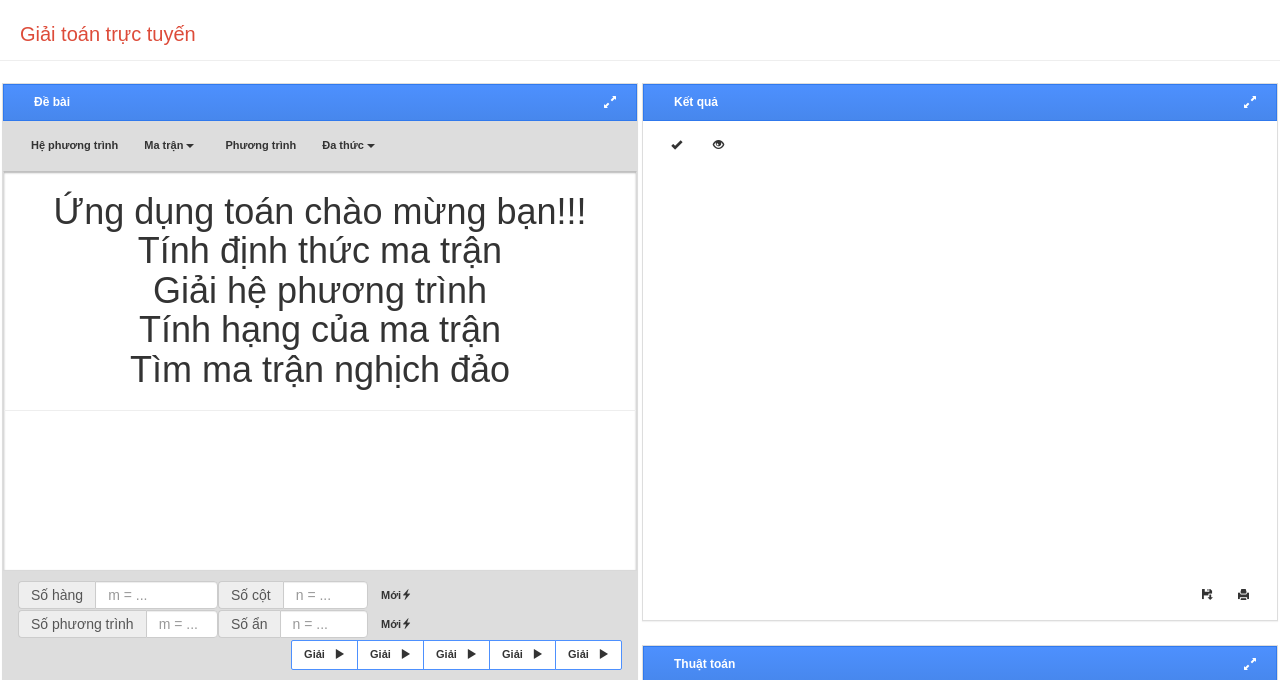
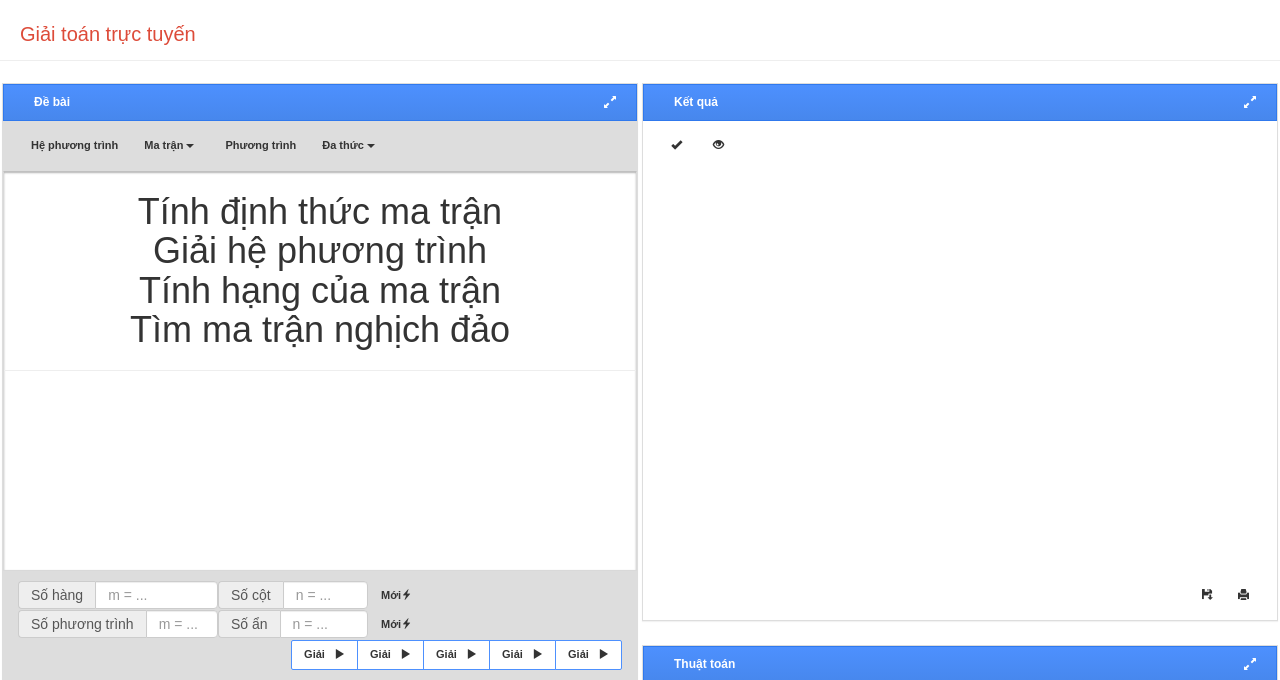
Before and after one commit to thuctoa/ungdungtoanpro, a Yii app: template views/site/design.php in a window 1280 px wide. Shown: the top 680 px of the page. Run offline with PHP 8.4 and a stand-in for Yii, Linux system fonts and the light colour scheme; the template is opened without the code that fills it, so the values that code supplies are empty; some libraries are stand-ins or nearby versions.

Commit message:
Bỏ câu chào

```diff
--- a/views/site/design.php
+++ b/views/site/design.php
@@ -80,7 +80,7 @@
 
                         <h1 class="text-center">
                             <div class="chon-loai-100">
-                                <?=Yii::t('app','Ứng dụng toán chào mừng bạn!!!')?>
+                                <?php //echo Yii::t('app','Ứng dụng toán chào mừng bạn!!!')?>
                             </div>
                             <div class="chon-loai-0">
                                     <?=Yii::t('app','Tính định thức ma trận')?>
```
